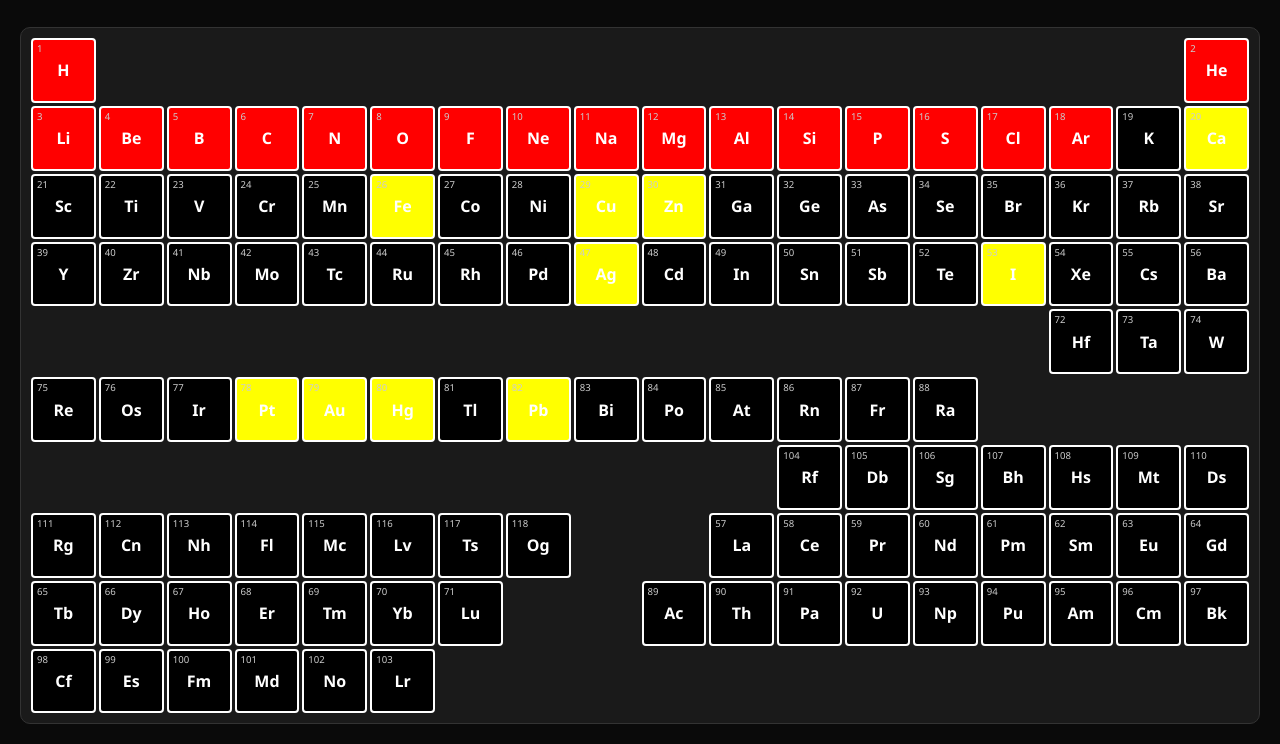
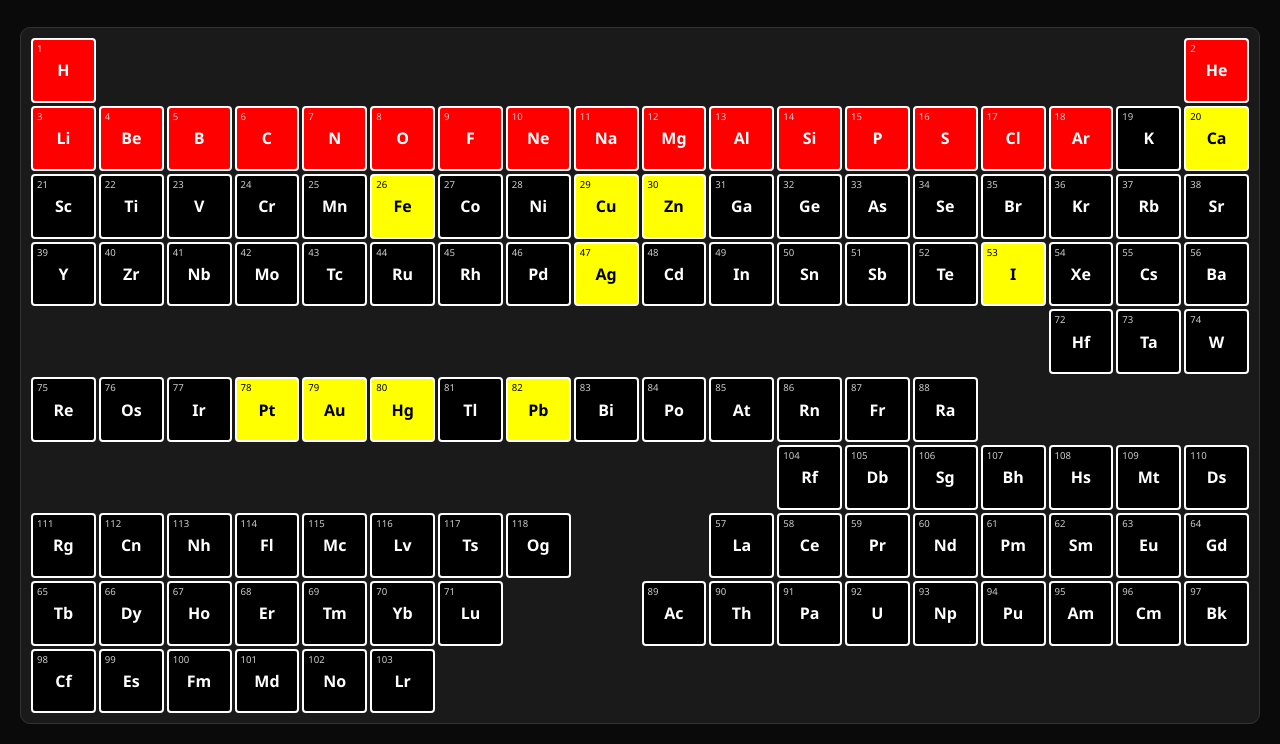
Before and after one commit to luxigrand/retwer, a plain HTML site: page index.html in a window 1280 px wide. Shown: the part 147-891 px from the top of the page. Drawn offline with Linux system fonts and the light colour scheme.

Commit message:
Add black text color for readability on yellow element cells in style.css

```diff
--- a/style.css
+++ b/style.css
@@ -348,6 +348,30 @@ h1 {
     background: #ffff00;
 }
 
+/* Yellow elements have black text for readability */
+.element-cell[data-element-number="20"] .element-symbol,
+.element-cell[data-element-number="20"] .element-number,
+.element-cell[data-element-number="26"] .element-symbol,
+.element-cell[data-element-number="26"] .element-number,
+.element-cell[data-element-number="29"] .element-symbol,
+.element-cell[data-element-number="29"] .element-number,
+.element-cell[data-element-number="30"] .element-symbol,
+.element-cell[data-element-number="30"] .element-number,
+.element-cell[data-element-number="47"] .element-symbol,
+.element-cell[data-element-number="47"] .element-number,
+.element-cell[data-element-number="53"] .element-symbol,
+.element-cell[data-element-number="53"] .element-number,
+.element-cell[data-element-number="78"] .element-symbol,
+.element-cell[data-element-number="78"] .element-number,
+.element-cell[data-element-number="79"] .element-symbol,
+.element-cell[data-element-number="79"] .element-number,
+.element-cell[data-element-number="80"] .element-symbol,
+.element-cell[data-element-number="80"] .element-number,
+.element-cell[data-element-number="82"] .element-symbol,
+.element-cell[data-element-number="82"] .element-number {
+    color: #000000;
+}
+
 /* Modal */
 .modal {
     display: none;
```
